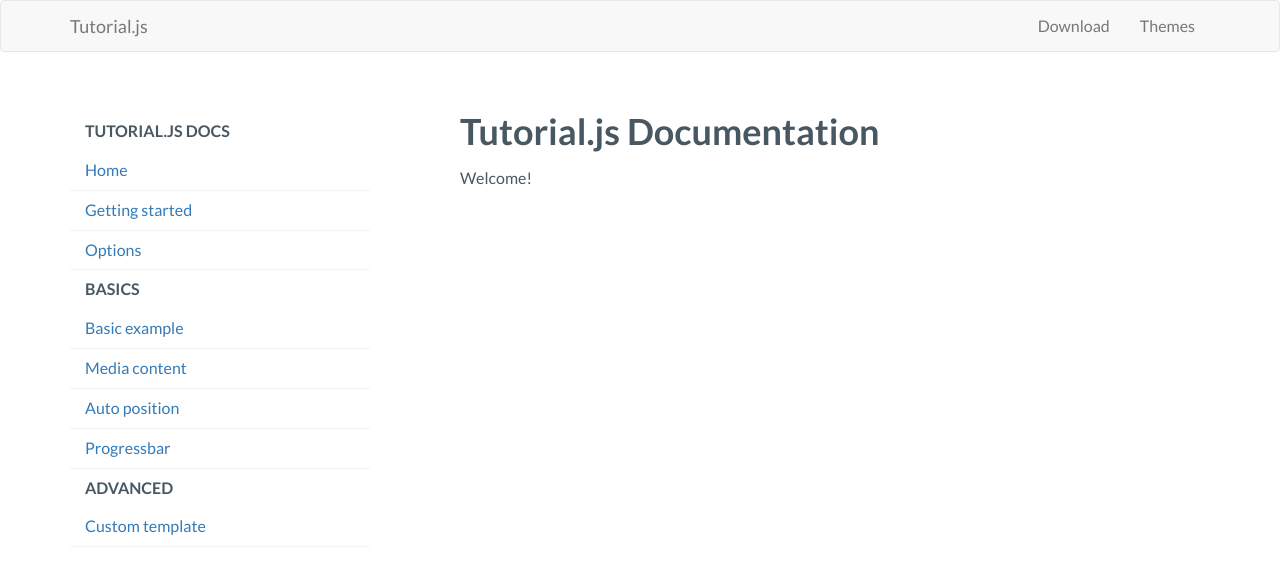
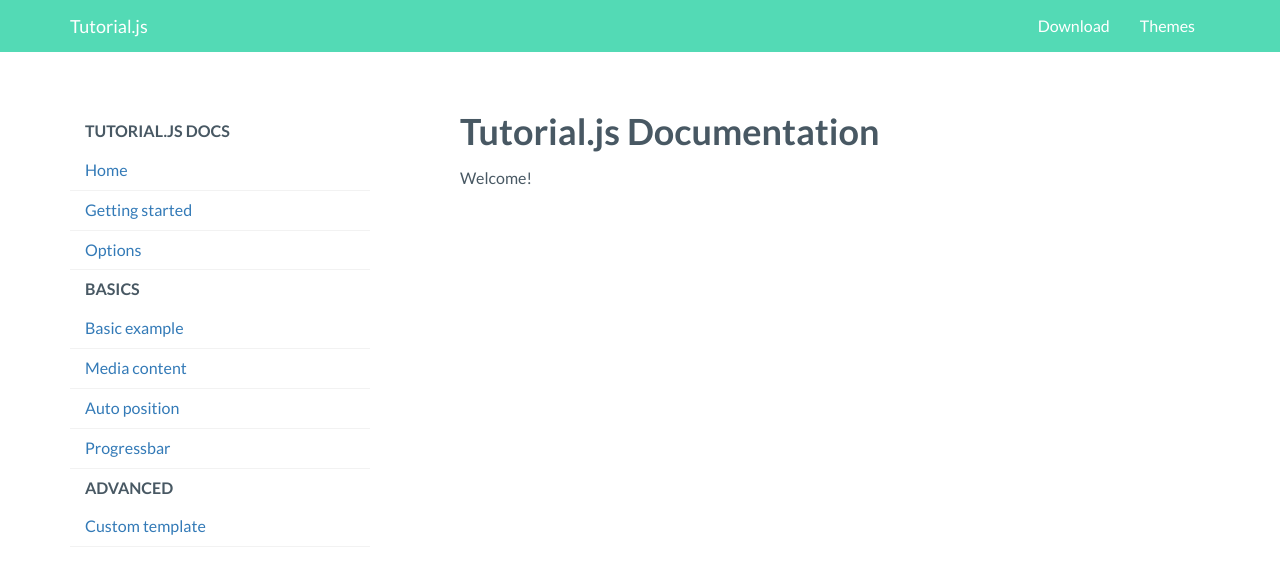
Before and after one commit to tutorialjs/tutorialjs.github.io, a Jekyll site: the page built from index.html, in a window 1280 px wide. Shown: the top 586 px of the page. Built offline with Jekyll 4.4.1, drawn with Linux system fonts in a browser that asks for light colours; nearby versions of some CDN libraries.

Commit message:
added styles

```diff
--- a/assets/css/style.css
+++ b/assets/css/style.css
@@ -98,6 +98,17 @@ pre {
     color: white;
 }
 
+.navbar-default {
+    background-color:#53dab5;
+    border-color:#53dab5;
+    border-radius:0px;
+}
+
+.navbar-default .navbar-brand,
+.navbar-default .navbar-nav>li>a {
+    color:white;
+}
+
 @media (max-width: 600px) {
     .section {
         width:100%;
```
